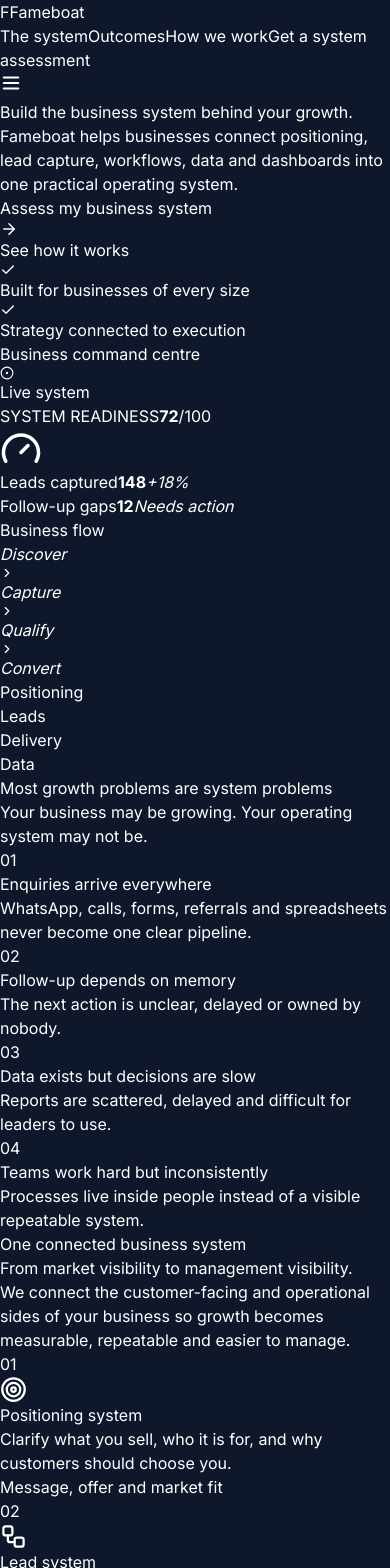
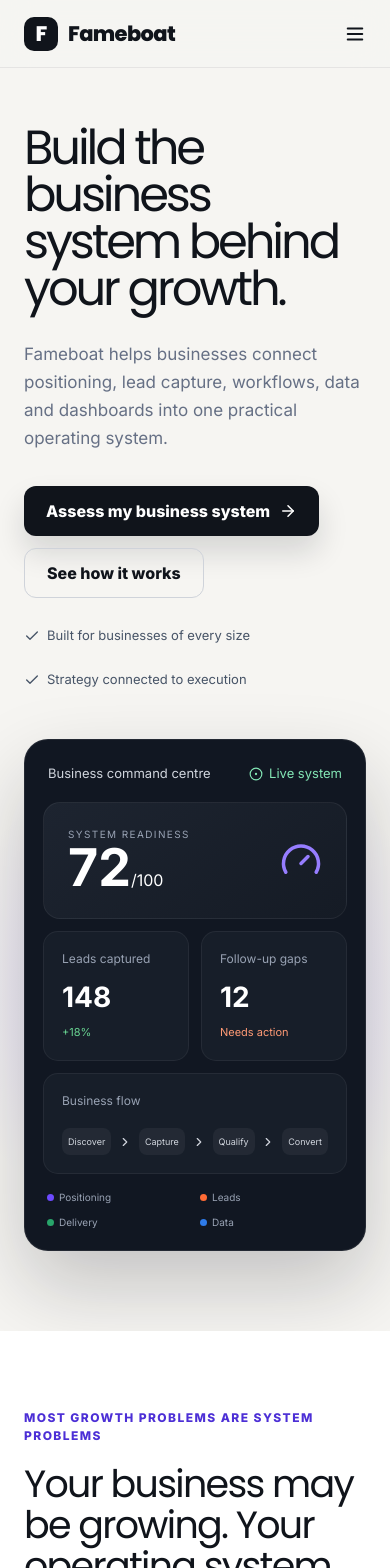
Before and after one commit to shivasricharan/fameboat, a Next.js app: page / in a window 390 px wide. Shown: the top 1568 px of the page. Built offline with nearby package versions, Linux system fonts and the light colour scheme.

Commit message:
Add premium responsive design system for Fameboat

```diff
--- a/app/globals.css
+++ b/app/globals.css
@@ -3,261 +3,163 @@
 @tailwind utilities;
 
 :root {
-  --primary: #7C3AED;
-  --accent: #EA580C;
-  --dark: #0F172A;
+  --ink: #10141b;
+  --muted: #667085;
+  --line: #e7e9ee;
+  --paper: #f6f5f2;
+  --white: #ffffff;
+  --violet: #6d4aff;
+  --violet-dark: #4c2fd6;
+  --orange: #ff6b35;
+  --green: #28a56a;
+  --blue: #2e7be9;
 }
 
+* { box-sizing: border-box; }
 html { scroll-behavior: smooth; }
+body { margin: 0; background: var(--paper); color: var(--ink); font-family: var(--font-inter), sans-serif; -webkit-font-smoothing: antialiased; }
+a { color: inherit; text-decoration: none; }
+button, input, select { font: inherit; }
 
-body {
-  background-color: #0F172A;
-  color: #ffffff;
-  -webkit-font-smoothing: antialiased;
-  -moz-osx-font-smoothing: grayscale;
+.site-header { position: sticky; top: 0; z-index: 50; height: 76px; padding: 0 max(24px, calc((100vw - 1240px)/2)); display: flex; align-items: center; justify-content: space-between; background: rgba(246,245,242,.9); backdrop-filter: blur(18px); border-bottom: 1px solid rgba(16,20,27,.07); }
+.brand { display: inline-flex; align-items: center; gap: 10px; font-family: var(--font-poppins), sans-serif; font-weight: 800; font-size: 21px; letter-spacing: -.03em; }
+.brand-mark { width: 34px; height: 34px; display: grid; place-items: center; border-radius: 10px; background: var(--ink); color: #fff; }
+.nav { display: flex; align-items: center; gap: 30px; font-size: 14px; color: #475467; }
+.nav a:hover { color: var(--ink); }
+.nav-cta { padding: 11px 16px; border: 1px solid var(--ink); border-radius: 10px; color: var(--ink)!important; font-weight: 700; }
+.menu-button { display: none; background: none; border: 0; }
+
+.hero { min-height: 700px; padding: 90px max(24px, calc((100vw - 1240px)/2)) 80px; display: grid; grid-template-columns: 1.02fr .98fr; gap: 68px; align-items: center; overflow: hidden; }
+.hero-copy h1 { margin: 0; max-width: 690px; font-family: var(--font-poppins), sans-serif; font-size: clamp(54px, 6vw, 82px); line-height: .98; letter-spacing: -.065em; }
+.hero-copy > p { max-width: 650px; margin: 28px 0 0; color: var(--muted); font-size: 19px; line-height: 1.65; }
+.hero-actions { display: flex; gap: 12px; margin-top: 34px; flex-wrap: wrap; }
+.button { display: inline-flex; align-items: center; justify-content: center; gap: 9px; min-height: 50px; padding: 0 22px; border-radius: 12px; border: 0; font-weight: 750; transition: .2s ease; cursor: pointer; }
+.button:hover { transform: translateY(-2px); }
+.button.primary { background: var(--ink); color: #fff; box-shadow: 0 16px 30px rgba(16,20,27,.14); }
+.button.secondary { background: transparent; border: 1px solid #cfd3da; }
+.hero-proof { margin-top: 28px; display: flex; gap: 24px; flex-wrap: wrap; color: #475467; font-size: 13px; }
+.hero-proof span { display: flex; align-items: center; gap: 7px; }
+
+.system-visual { position: relative; background: #111722; color: #fff; border: 1px solid rgba(255,255,255,.08); border-radius: 24px; padding: 18px; box-shadow: 0 35px 80px rgba(16,20,27,.22); transform: perspective(1200px) rotateY(-4deg) rotateX(2deg); }
+.system-visual:before { content: ''; position: absolute; inset: -60px; z-index: -1; background: radial-gradient(circle, rgba(109,74,255,.2), transparent 65%); }
+.system-topbar, .signal-row { display: flex; justify-content: space-between; align-items: center; }
+.system-topbar { padding: 6px 5px 18px; font-size: 13px; color: #d0d5dd; }
+.live { display: flex; gap: 6px; align-items: center; color: #83e6b5; }
+.system-score { display: flex; align-items: center; justify-content: space-between; padding: 24px; background: linear-gradient(145deg, #1d2430, #151b25); border: 1px solid rgba(255,255,255,.06); border-radius: 17px; }
+.small-label { display: block; color: #98a2b3; font-size: 10px; letter-spacing: .14em; }
+.system-score strong { font-size: 52px; line-height: 1; }
+.system-score > svg { color: #967dff; }
+.system-grid { margin-top: 12px; display: grid; grid-template-columns: 1fr 1fr; gap: 12px; }
+.metric { background: #171e29; border: 1px solid rgba(255,255,255,.06); border-radius: 15px; padding: 18px; }
+.metric span { display: block; color: #98a2b3; font-size: 12px; }
+.metric strong { display: block; margin-top: 8px; font-size: 28px; }
+.metric em { font-style: normal; color: #68d391; font-size: 11px; }
+.metric em.warn { color: #ff9a75; }
+.metric.wide { grid-column: span 2; }
+.flow-row { display: flex; align-items: center; justify-content: space-between; margin-top: 18px; color: #d0d5dd; }
+.flow-row i { font-style: normal; font-size: 11px; padding: 8px 10px; background: rgba(255,255,255,.05); border-radius: 8px; }
+.signal-row { padding: 16px 4px 2px; font-size: 10px; color: #98a2b3; }
+.signal-row div { display: flex; align-items: center; gap: 5px; }
+.dot { width: 7px; height: 7px; border-radius: 50%; display: inline-block; }
+.violet { background: var(--violet); }.orange { background: var(--orange); }.green { background: var(--green); }.blue { background: var(--blue); }
+
+section:not(.hero) { padding: 110px max(24px, calc((100vw - 1240px)/2)); }
+.section-intro { max-width: 760px; margin: 0 auto 58px; text-align: center; }
+.section-intro.left { margin-left: 0; text-align: left; }
+.eyebrow { display: block; margin-bottom: 18px; color: var(--violet-dark); font-size: 12px; font-weight: 800; letter-spacing: .12em; text-transform: uppercase; }
+h2 { margin: 0; font-family: var(--font-poppins), sans-serif; font-size: clamp(38px, 4.2vw, 58px); line-height: 1.08; letter-spacing: -.045em; }
+.section-intro p, .outcomes-copy > p, .assessment-copy > p { color: var(--muted); font-size: 17px; line-height: 1.7; }
+
+.problem-section { background: var(--white); display: grid; grid-template-columns: .85fr 1.15fr; gap: 90px; }
+.problem-list { border-top: 1px solid var(--line); }
+.problem-list article { display: grid; grid-template-columns: 56px 1fr; gap: 22px; padding: 25px 0; border-bottom: 1px solid var(--line); }
+.problem-list article > span { color: #98a2b3; font-size: 12px; font-weight: 800; }
+.problem-list h3, .layers h3, .engagement-steps h3 { margin: 0 0 9px; font-family: var(--font-poppins); font-size: 20px; }
+.problem-list p, .layers p, .engagement-steps p { margin: 0; color: var(--muted); line-height: 1.65; }
+
+.system-section { background: #111722; color: #fff; }
+.system-section .eyebrow { color: #ad9cff; }
+.system-section .section-intro p { color: #aeb7c5; }
+.layers { display: grid; grid-template-columns: repeat(4,1fr); border-top: 1px solid rgba(255,255,255,.12); border-bottom: 1px solid rgba(255,255,255,.12); }
+.layers article { position: relative; padding: 34px 26px 38px; border-right: 1px solid rgba(255,255,255,.12); }
+.layers article:last-child { border-right: 0; }
+.layers svg { color: #ad9cff; margin: 34px 0 40px; }
+.layer-number { color: #697386; font-size: 12px; }
+.layers p { color: #aeb7c5; min-height: 112px; }
+.layers article > span { color: #fff; font-size: 12px; font-weight: 700; }
+
+.outcomes-section { display: grid; grid-template-columns: 1fr 1fr; gap: 100px; align-items: center; }
+.outcome-list { margin-top: 30px; display: grid; grid-template-columns: 1fr 1fr; gap: 15px 22px; }
+.outcome-list div { display: flex; gap: 9px; align-items: center; font-size: 14px; }
+.outcome-list svg { color: var(--green); }
+.decision-panel { background: #fff; border: 1px solid var(--line); border-radius: 22px; padding: 24px; box-shadow: 0 24px 60px rgba(16,20,27,.08); }
+.panel-heading { display: flex; align-items: center; gap: 10px; font-weight: 800; }
+.chart-bars { height: 230px; display: flex; gap: 14px; align-items: flex-end; padding: 35px 0 24px; border-bottom: 1px solid var(--line); }
+.chart-bars div { flex: 1; height: 100%; display: flex; align-items: flex-end; background: #f1f2f5; border-radius: 8px; overflow: hidden; }
+.chart-bars span { display: block; width: 100%; background: linear-gradient(180deg, #8066ff, #5f43ea); border-radius: 8px; }
+.panel-summary { display: grid; grid-template-columns: repeat(3,1fr); gap: 10px; padding-top: 20px; }
+.panel-summary span { display: block; color: var(--muted); font-size: 11px; }
+.panel-summary strong { display: block; margin-top: 6px; font-size: 14px; }
+
+.sectors-section { background: #fff; }
+.sector-rail { display: flex; flex-wrap: wrap; justify-content: center; gap: 12px; }
+.sector-rail span { padding: 12px 17px; border: 1px solid var(--line); border-radius: 999px; color: #475467; background: #fafafa; }
+
+.engagement-section { background: var(--paper); }
+.engagement-steps { display: grid; grid-template-columns: repeat(4,1fr); gap: 16px; }
+.engagement-steps article { min-height: 280px; padding: 26px; border: 1px solid #dfe2e8; border-radius: 18px; background: rgba(255,255,255,.45); }
+.engagement-steps article > span { display: inline-block; margin-bottom: 65px; color: var(--violet-dark); font-weight: 800; font-size: 12px; }
+
+.assessment-section { background: #6d4aff; color: #fff; display: grid; grid-template-columns: .9fr 1.1fr; gap: 90px; align-items: center; }
+.assessment-section .eyebrow { color: #d9d1ff; }
+.assessment-copy > p { color: #e6e1ff; }
+.stage-note { margin-top: 30px; padding: 16px; display: flex; gap: 10px; align-items: flex-start; border: 1px solid rgba(255,255,255,.25); border-radius: 14px; background: rgba(255,255,255,.08); color: #f3f0ff; font-size: 14px; line-height: 1.55; }
+.assessment-form, .success-card { background: #fff; color: var(--ink); border-radius: 22px; padding: 30px; box-shadow: 0 30px 70px rgba(43,24,130,.25); }
+.field-row { display: grid; grid-template-columns: 1fr 1fr; gap: 14px; }
+.assessment-form label { display: block; margin-bottom: 16px; color: #344054; font-size: 12px; font-weight: 800; }
+.assessment-form input, .assessment-form select { width: 100%; margin-top: 8px; padding: 13px 14px; border: 1px solid #d9dde5; border-radius: 10px; background: #fff; color: var(--ink); outline: none; }
+.assessment-form input:focus, .assessment-form select:focus { border-color: var(--violet); box-shadow: 0 0 0 3px rgba(109,74,255,.1); }
+.submit { width: 100%; }
+.assessment-form small { display: block; margin-top: 12px; text-align: center; color: #7b8494; }
+.success-card { text-align: center; padding: 46px 36px; }
+.success-icon { width: 62px; height: 62px; margin: 0 auto 20px; display: grid; place-items: center; border-radius: 50%; background: #eaf8f0; color: var(--green); }
+.success-card h3 { font-family: var(--font-poppins); font-size: 27px; margin: 0 0 12px; }
+.success-card p { color: var(--muted); line-height: 1.65; margin-bottom: 24px; }
+
+footer { background: #0d1118; color: #fff; padding: 70px max(24px, calc((100vw - 1240px)/2)) 28px; }
+.footer-top { display: flex; justify-content: space-between; gap: 30px; padding-bottom: 50px; }
+.footer-top p { color: #98a2b3; }
+.footer-links { display: flex; gap: 26px; color: #c7ced8; font-size: 14px; }
+.footer-bottom { display: flex; justify-content: space-between; padding-top: 22px; border-top: 1px solid rgba(255,255,255,.1); color: #7d8795; font-size: 12px; }
+
+@media (max-width: 980px) {
+  .hero, .problem-section, .outcomes-section, .assessment-section { grid-template-columns: 1fr; }
+  .hero { padding-top: 70px; gap: 50px; }
+  .system-visual { transform: none; }
+  .problem-section, .assessment-section { gap: 50px; }
+  .layers, .engagement-steps { grid-template-columns: 1fr 1fr; }
+  .layers article:nth-child(2) { border-right: 0; }
+  .layers article { border-bottom: 1px solid rgba(255,255,255,.12); }
 }
 
-::-webkit-scrollbar { width: 4px; }
-::-webkit-scrollbar-track { background: #0F172A; }
-::-webkit-scrollbar-thumb { background: rgba(124,58,237,0.5); border-radius: 4px; }
-::-webkit-scrollbar-thumb:hover { background: #7C3AED; }
-
-/* ─── Backgrounds ────────────────────────────────────────── */
-.mesh-bg {
-  background-color: #0F172A;
-  background-image:
-    radial-gradient(at 15% 85%, rgba(124,58,237,0.10) 0px, transparent 50%),
-    radial-gradient(at 85% 15%, rgba(234,88,12,0.06) 0px, transparent 50%);
+@media (max-width: 720px) {
+  .site-header { height: 68px; }
+  .menu-button { display: block; }
+  .nav { display: none; position: absolute; top: 68px; left: 0; right: 0; padding: 24px; flex-direction: column; align-items: stretch; background: #fff; border-bottom: 1px solid var(--line); }
+  .nav.open { display: flex; }
+  .nav-cta { text-align: center; }
+  .hero { min-height: auto; padding-top: 56px; }
+  .hero-copy h1 { font-size: 48px; }
+  .hero-copy > p { font-size: 17px; }
+  section:not(.hero) { padding-top: 78px; padding-bottom: 78px; }
+  .layers, .engagement-steps, .outcome-list, .field-row { grid-template-columns: 1fr; }
+  .layers article { border-right: 0; }
+  .layers p { min-height: auto; margin-bottom: 28px; }
+  .engagement-steps article { min-height: auto; }
+  .engagement-steps article > span { margin-bottom: 32px; }
+  .flow-row i { padding: 7px 6px; font-size: 9px; }
+  .signal-row { display: grid; grid-template-columns: 1fr 1fr; gap: 10px; }
+  .panel-summary { grid-template-columns: 1fr; }
+  .footer-top, .footer-links { flex-direction: column; }
+  .footer-bottom { gap: 15px; flex-direction: column; }
 }
-
-.section-bg { background-color: #111827; }
-
-/* ─── Glass ──────────────────────────────────────────────── */
-.glass {
-  background: rgba(255,255,255,0.03);
-  backdrop-filter: blur(20px);
-  -webkit-backdrop-filter: blur(20px);
-  border: 1px solid rgba(255,255,255,0.07);
-}
-
-/* ─── Typography ─────────────────────────────────────────── */
-.gradient-text {
-  background: linear-gradient(125deg, #7C3AED 0%, #A855F7 50%, #C084FC 100%);
-  -webkit-background-clip: text;
-  -webkit-text-fill-color: transparent;
-  background-clip: text;
-}
-
-/* ─── Section badge ──────────────────────────────────────── */
-.section-badge {
-  display: inline-flex;
-  align-items: center;
-  padding: 4px 12px;
-  border-radius: 4px;
-  background: rgba(124,58,237,0.10);
-  border: 1px solid rgba(124,58,237,0.22);
-  color: #A855F7;
-  font-size: 11px;
-  font-weight: 700;
-  letter-spacing: 0.1em;
-  text-transform: uppercase;
-}
-
-/* ─── Buttons ────────────────────────────────────────────── */
-.btn-primary {
-  background: linear-gradient(135deg, #EA580C 0%, #C2410C 100%);
-  color: #ffffff;
-  padding: 13px 28px;
-  border-radius: 8px;
-  font-weight: 700;
-  font-size: 14px;
-  letter-spacing: 0.01em;
-  display: inline-flex;
-  align-items: center;
-  gap: 7px;
-  transition: all 0.2s ease;
-  border: none;
-  cursor: pointer;
-  position: relative;
-  overflow: hidden;
-}
-.btn-primary::after {
-  content: '';
-  position: absolute;
-  inset: 0;
-  background: rgba(255,255,255,0);
-  transition: background 0.2s ease;
-}
-.btn-primary:hover {
-  transform: translateY(-1px);
-  box-shadow: 0 8px 24px rgba(234,88,12,0.45), 0 2px 8px rgba(234,88,12,0.2);
-}
-.btn-primary:hover::after { background: rgba(255,255,255,0.06); }
-.btn-primary:active { transform: translateY(0); }
-
-.btn-secondary {
-  background: transparent;
-  color: #E2E8F0;
-  padding: 12px 28px;
-  border-radius: 8px;
-  font-weight: 600;
-  font-size: 14px;
-  letter-spacing: 0.01em;
-  border: 1px solid rgba(255,255,255,0.14);
-  display: inline-flex;
-  align-items: center;
-  gap: 7px;
-  transition: all 0.2s ease;
-  cursor: pointer;
-}
-.btn-secondary:hover {
-  border-color: rgba(124,58,237,0.45);
-  background: rgba(124,58,237,0.07);
-  color: #fff;
-  transform: translateY(-1px);
-}
-.btn-secondary:active { transform: translateY(0); }
-
-.btn-violet {
-  background: transparent;
-  color: #A855F7;
-  padding: 12px 28px;
-  border-radius: 8px;
-  font-weight: 600;
-  font-size: 14px;
-  border: 1px solid rgba(124,58,237,0.35);
-  display: inline-flex;
-  align-items: center;
-  gap: 7px;
-  transition: all 0.2s ease;
-  cursor: pointer;
-}
-.btn-violet:hover {
-  background: rgba(124,58,237,0.10);
-  border-color: rgba(124,58,237,0.6);
-  transform: translateY(-1px);
-}
-
-/* ─── Card hover ─────────────────────────────────────────── */
-.card-hover {
-  transition: transform 0.2s ease, box-shadow 0.2s ease, border-color 0.2s ease;
-}
-.card-hover:hover {
-  transform: translateY(-3px);
-  box-shadow: 0 20px 48px rgba(0,0,0,0.45), 0 0 0 1px rgba(124,58,237,0.18);
-  border-color: rgba(124,58,237,0.22) !important;
-}
-
-/* ─── Reveal animation ───────────────────────────────────── */
-.reveal {
-  opacity: 0;
-  transform: translateY(20px);
-  transition: opacity 0.55s ease, transform 0.55s ease;
-}
-.reveal.visible {
-  opacity: 1;
-  transform: translateY(0);
-}
-
-/* ─── Form inputs ────────────────────────────────────────── */
-.form-input {
-  width: 100%;
-  background: rgba(255,255,255,0.04);
-  border: 1px solid rgba(255,255,255,0.09);
-  border-radius: 8px;
-  padding: 11px 14px;
-  color: #fff;
-  font-size: 14px;
-  transition: border-color 0.2s ease, background 0.2s ease;
-  outline: none;
-}
-.form-input:focus {
-  border-color: rgba(124,58,237,0.55);
-  background: rgba(124,58,237,0.04);
-}
-.form-input::placeholder { color: rgba(148,163,184,0.7); }
-
-/* ─── Pricing ring ───────────────────────────────────────── */
-.popular-ring {
-  box-shadow: 0 0 0 1.5px #7C3AED, 0 24px 64px rgba(124,58,237,0.22);
-}
-
-/* ─── Comparison table highlight ─────────────────────────── */
-.compare-highlight {
-  background: rgba(124,58,237,0.06);
-  border-left: 2px solid rgba(124,58,237,0.4);
-}
-
-/* ─── Step connector ─────────────────────────────────────── */
-.step-connector {
-  flex: 1;
-  height: 1px;
-  background: linear-gradient(90deg, rgba(124,58,237,0.3), rgba(124,58,237,0.1));
-}
-
-/* ─── Light mode ─────────────────────────────────────────── */
-html.light body { background-color: #F8FAFC; color: #0F172A; }
-html.light ::-webkit-scrollbar-track { background: #F8FAFC; }
-html.light .mesh-bg {
-  background-color: #F8FAFC;
-  background-image:
-    radial-gradient(at 15% 85%, rgba(124,58,237,0.07) 0px, transparent 50%),
-    radial-gradient(at 85% 15%, rgba(234,88,12,0.05) 0px, transparent 50%);
-}
-html.light .section-bg { background-color: #FFFFFF; }
-html.light .glass { background: rgba(255,255,255,0.88); border-color: rgba(0,0,0,0.07); }
-html.light header { background: rgba(248,250,252,0.94) !important; border-color: rgba(0,0,0,0.07) !important; }
-html.light .text-white { color: #0F172A !important; }
-html.light .text-muted { color: #64748B !important; }
-html.light .text-gray-300 { color: #475569 !important; }
-html.light h1, html.light h2, html.light h3 { color: #0F172A; }
-html.light .border-white\/8  { border-color: rgba(0,0,0,0.08) !important; }
-html.light .border-white\/10 { border-color: rgba(0,0,0,0.09) !important; }
-html.light .card-hover:hover { box-shadow: 0 16px 40px rgba(0,0,0,0.07), 0 0 0 1px rgba(124,58,237,0.12); }
-html.light .section-badge { background: rgba(124,58,237,0.07); border-color: rgba(109,40,217,0.22); color: #6D28D9; }
-html.light .popular-ring { box-shadow: 0 0 0 1.5px #7C3AED, 0 24px 64px rgba(124,58,237,0.10); }
-html.light .pricing-popular { background-image: none !important; background-color: #FFFFFF !important; }
-html.light .bg-white\/5  { background-color: rgba(0,0,0,0.03) !important; }
-html.light .bg-dark-mid { background-color: #FFFFFF !important; }
-html.light .bg-dark     { background-color: #F8FAFC !important; }
-html.light .btn-secondary { border-color: rgba(0,0,0,0.15) !important; color: #0F172A !important; }
-html.light .btn-secondary:hover { background: rgba(124,58,237,0.05) !important; border-color: rgba(109,40,217,0.32) !important; color: #0F172A !important; }
-html.light .form-input { background: rgba(0,0,0,0.03); border-color: rgba(0,0,0,0.10); color: #0F172A; }
-html.light .form-input::placeholder { color: #94A3B8; }
-html.light .form-input:focus { border-color: rgba(109,40,217,0.4); }
-html.light .compare-highlight { background: rgba(124,58,237,0.04); }
-html.light .text-white\/5 { color: rgba(0,0,0,0.05) !important; }
-html.light .step-connector { background: linear-gradient(90deg, rgba(124,58,237,0.2), rgba(124,58,237,0.07)); }
-
-.fb-logo-wrap { background: #ffffff; border-radius: 8px; padding: 5px 10px; display: inline-flex; }
-html.light .fb-logo-wrap { background: transparent; padding: 0; }
-
-@keyframes pulse-glow {
-  0%, 100% { box-shadow: 0 0 0 0 rgba(234,88,12,0); }
-  50% { box-shadow: 0 0 24px 4px rgba(234,88,12,0.28); }
-}
-.animate-pulse-glow { animation: pulse-glow 2.5s ease-in-out infinite; }
-
-@keyframes fade-in {
-  from { opacity: 0; transform: translateY(14px); }
-  to { opacity: 1; transform: translateY(0); }
-}
-.animate-fade-in { animation: fade-in 0.7s ease forwards; opacity: 0; }
-
-.btn-whatsapp {
-  background: linear-gradient(135deg, #22C55E 0%, #16A34A 100%);
-  color: #ffffff;
-  padding: 12px 22px;
-  border-radius: 8px;
-  font-weight: 700;
-  font-size: 14px;
-  letter-spacing: 0.01em;
-  transition: all 0.2s ease;
-  cursor: pointer;
-  border: none;
-}
-.btn-whatsapp:hover {
-  transform: translateY(-1px);
-  box-shadow: 0 8px 24px rgba(34,197,94,0.35);
-}
-html.light .btn-whatsapp { color: #ffffff !important; }
```
